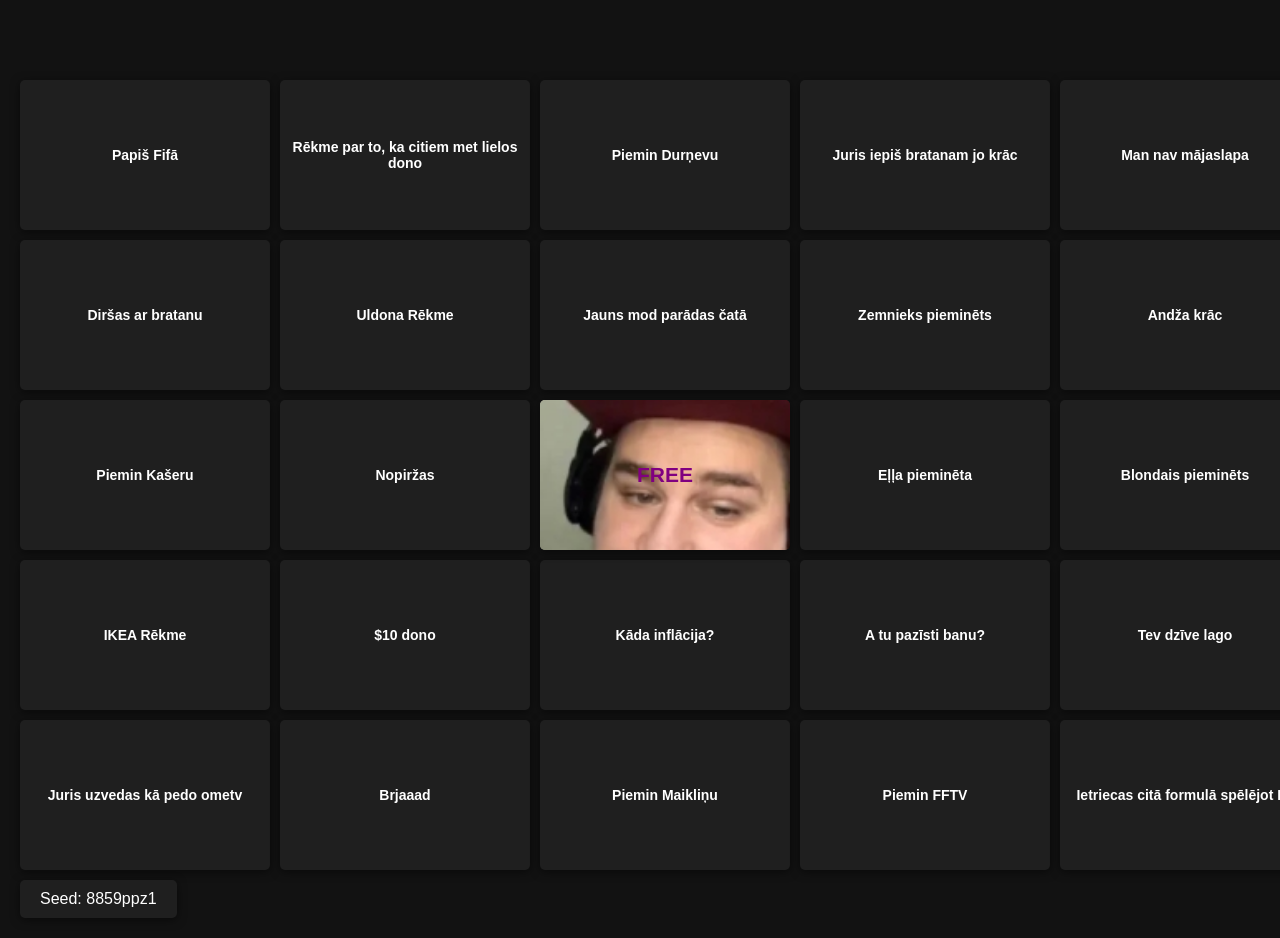
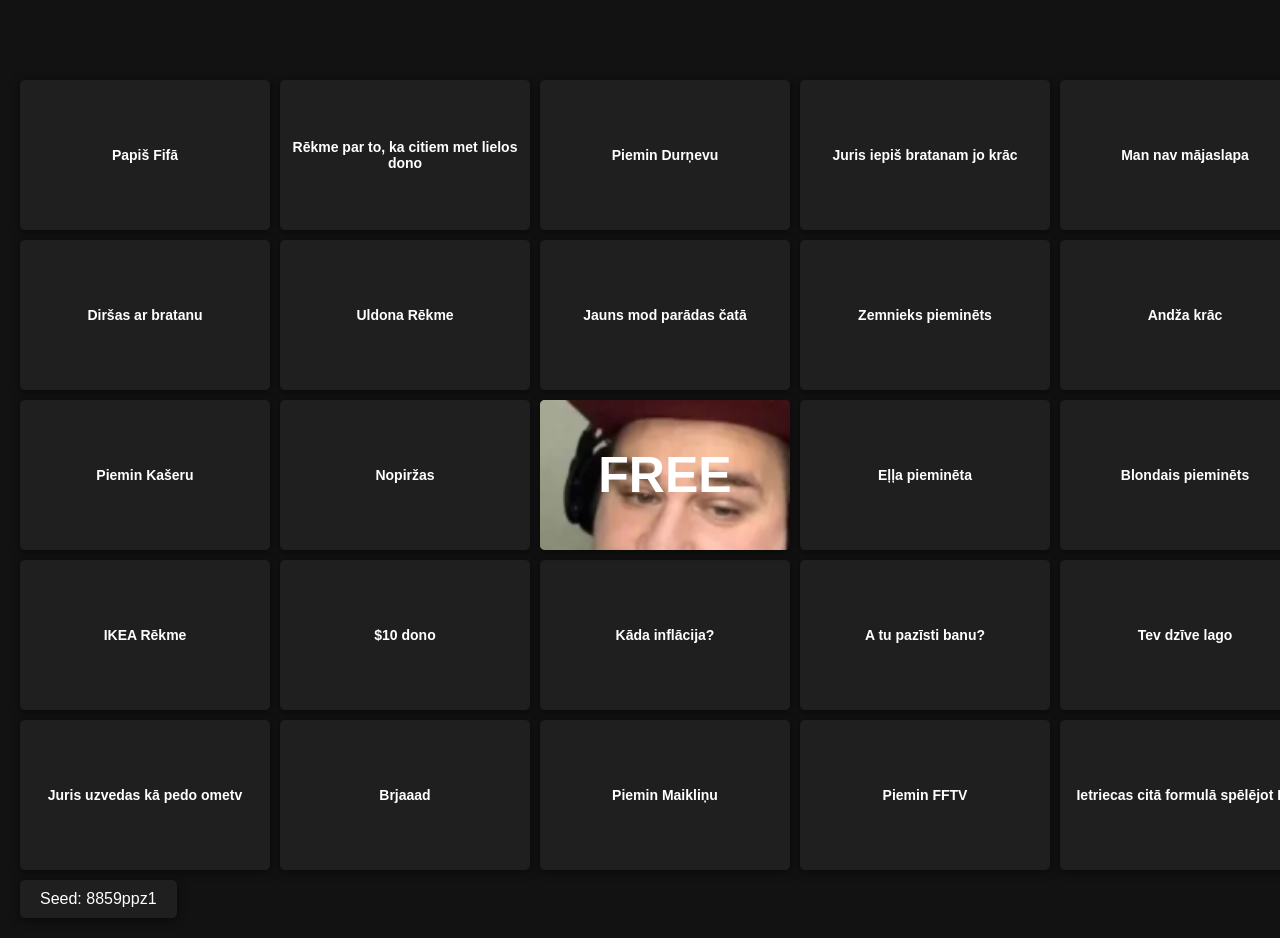
Before and after one commit to stiffidy/JK7-Bingo, a plain HTML site: page index.html in a window 1280 px wide. Shown: the top 938 px of the page. Drawn offline with Linux system fonts and the light colour scheme.

Commit message:
Fixes/Updates

```diff
--- a/styles.css
+++ b/styles.css
@@ -100,8 +100,8 @@ body {
     top: 50%;
     left: 50%;
     transform: translate(-50%, -50%);
-    color: #800080;
-    font-size: 1.5em;
+    color: #ffffff;
+    font-size: 50px;
     font-weight: bold;
     pointer-events: none;
 }
```
